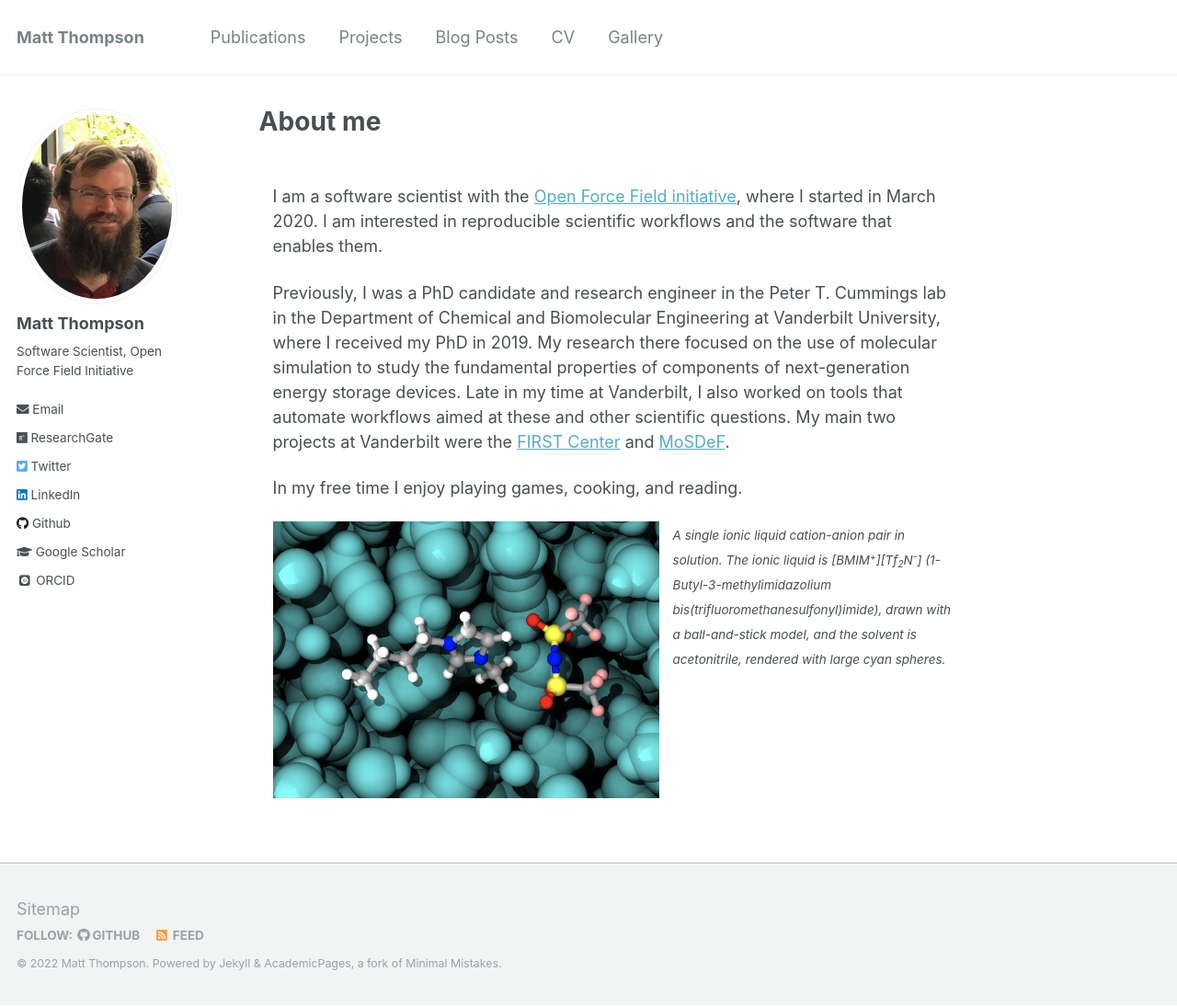
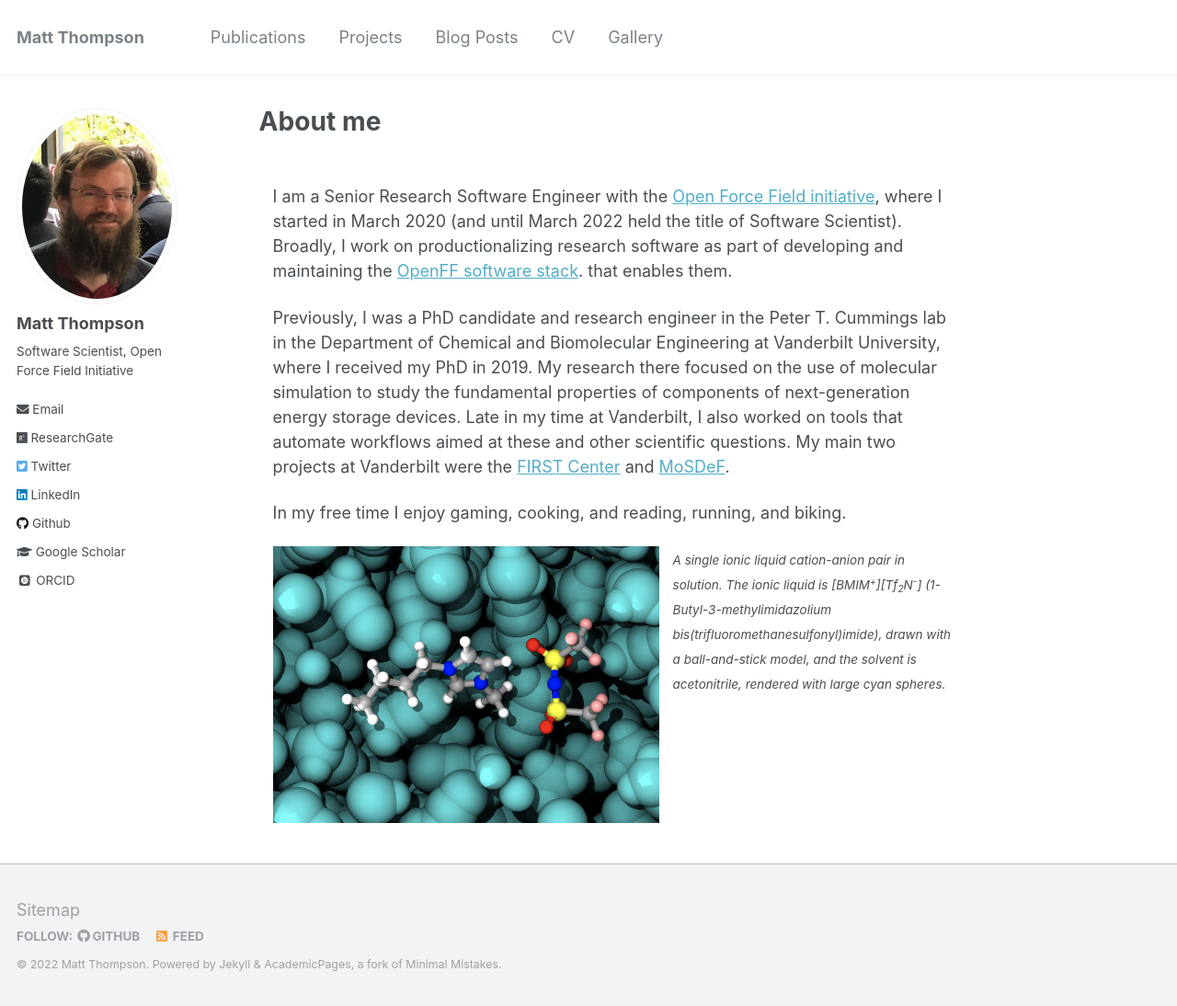
Before and after one commit to mattwthompson/mattwthompson.github.io, a Jekyll site: the page built from _pages/about.md, in a window 1280 px wide and 1094 px high. Shown: the whole window at 92% size. Built offline with Jekyll 4.4.1, drawn with Linux system fonts in a browser that asks for light colours; some web fonts are replaced.

Commit message:
Update about page

```diff
--- a/_pages/about.md
+++ b/_pages/about.md
@@ -12,8 +12,8 @@ redirect_from:
 style="max-width:800px;margin-left:auto;margin-right:auto;padding-top:40px;padding-bottom:20px;padding-left:15px;padding-right:15px">
 
 <p>
-I am a software scientist with the <a href="https://openforcefield.org">Open Force Field initiative</a>,
-where I started in March 2020. I am interested in reproducible scientific workflows and the software
+I am a Senior Research Software Engineer with the <a href="https://openforcefield.org">Open Force Field initiative</a>,
+where I started in March 2020 (and until March 2022 held the title of Software Scientist). Broadly, I work on productionalizing research software as part of developing and maintaining the <a href="https://github.com/openforcefield">OpenFF software stack</a>.
 that enables them.
 </p>
 
@@ -27,7 +27,7 @@ and other scientific questions. My main two projects at Vanderbilt were the <a h
 </p>
 
 <p>
-In my free time I enjoy playing games, cooking, and reading.
+In my free time I enjoy gaming, cooking, and reading, running, and biking.
 </p>
 
 <img style="float: left; margin: 0px 15px 10px 0px;" src="/images/solvent.png"  height="300" width="420"/>
```
